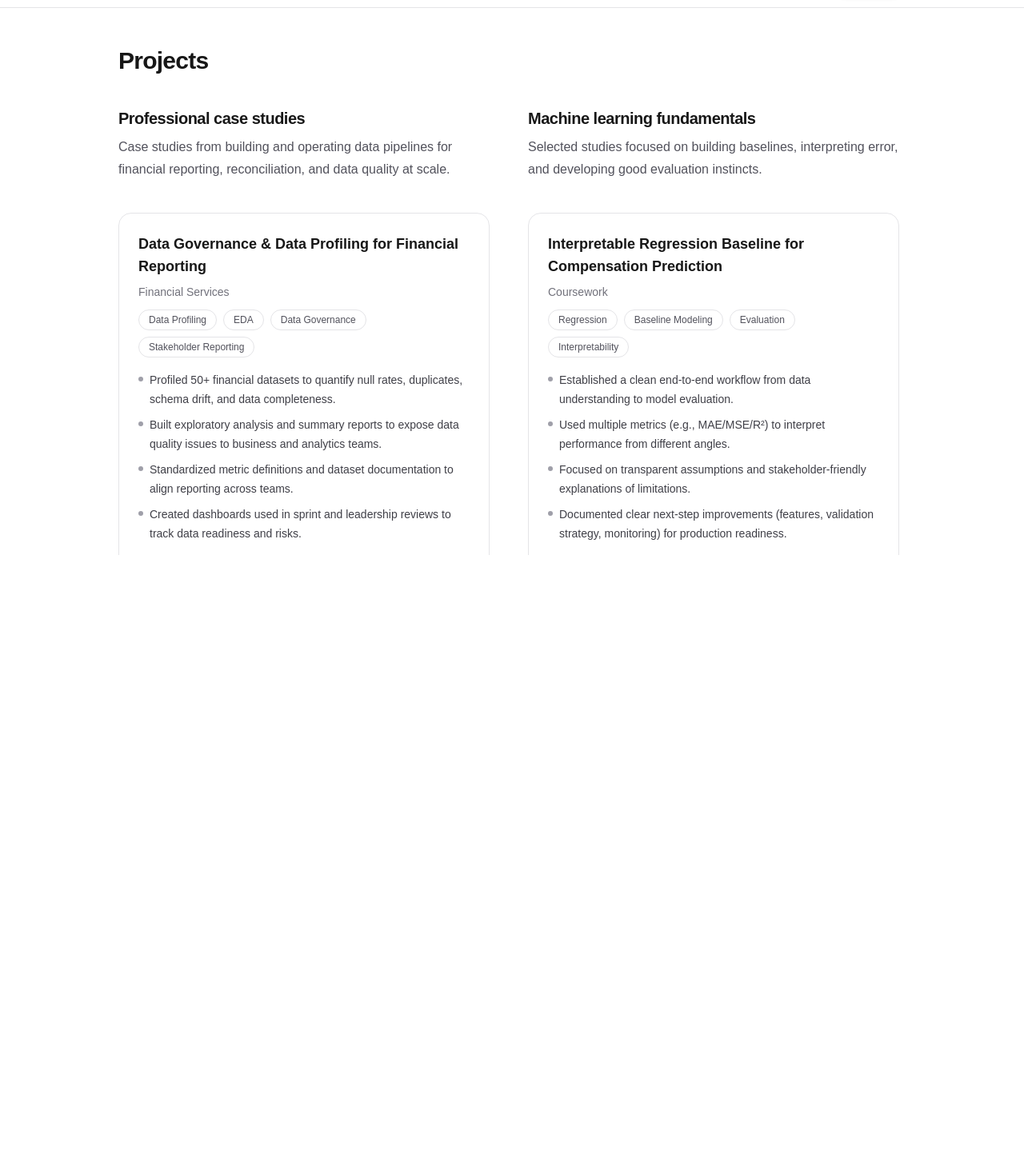
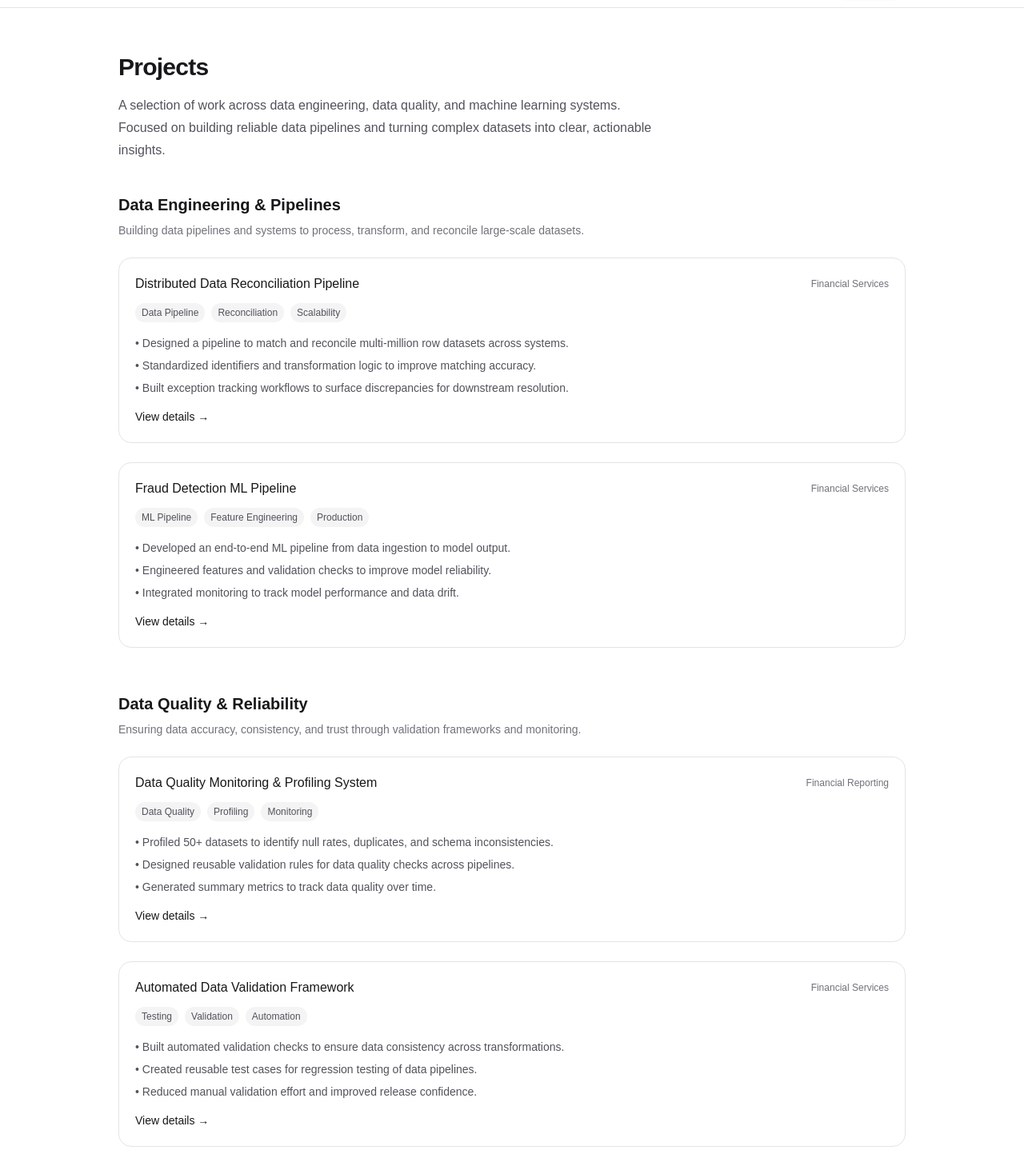
Before and after one commit to binnehc/binchen-site, a Next.js app: page /projects in a window 1280 px wide. Shown: the part 47-1510 px from the top of the page at 80% size. Before the commit the page ends 800 px from the top, so only its background shows below. Built offline with nearby package versions, Linux system fonts and the light colour scheme.

Commit message:
update content

```diff
--- a/app/projects/page.tsx
+++ b/app/projects/page.tsx
@@ -17,171 +17,161 @@ type ProjectGroup = {
 
 const projectGroups: ProjectGroup[] = [
   {
-    heading: "Professional case studies",
+    heading: "Data Engineering & Pipelines",
     subheading:
-      "Case studies from building and operating data pipelines for financial reporting, reconciliation, and data quality at scale.",
+      "Building data pipelines and systems to process, transform, and reconcile large-scale datasets.",
     items: [
       {
-        title: "Data Governance & Data Profiling for Financial Reporting",
+        title: "Distributed Data Reconciliation Pipeline",
         org: "Financial Services",
-        tags: ["Data Profiling", "EDA", "Data Governance", "Stakeholder Reporting"],
+        tags: ["Data Pipeline", "Reconciliation", "Scalability"],
+        href: "/projects/reconciliation",
         bullets: [
-          "Profiled 50+ financial datasets to quantify null rates, duplicates, schema drift, and data completeness.",
-          "Built exploratory analysis and summary reports to expose data quality issues to business and analytics teams.",
-          "Standardized metric definitions and dataset documentation to align reporting across teams.",
-          "Created dashboards used in sprint and leadership reviews to track data readiness and risks.",
+          "Designed a pipeline to match and reconcile multi-million row datasets across systems.",
+          "Standardized identifiers and transformation logic to improve matching accuracy.",
+          "Built exception tracking workflows to surface discrepancies for downstream resolution.",
         ],
-        href: "/projects/data-governance",
       },
       {
-        title: "Data Testing & Production Defect Validation",
+        title: "Fraud Detection ML Pipeline",
         org: "Financial Services",
-        tags: ["Data Testing", "Defect Validation", "QA Process"],
+        tags: ["ML Pipeline", "Feature Engineering", "Production"],
+        href: "/projects/fraud",
         bullets: [
-          "Converted real defect tickets into data validation tests to verify fixes and prevent regressions.",
-          "Built before-and-after dataset comparisons to confirm pipeline changes behaved as expected.",
-          "Validated downstream tables impacted by upstream fixes to ensure reporting accuracy.",
-          "Produced validation reports used by engineering and QA teams before production release.",
+          "Developed an end-to-end ML pipeline from data ingestion to model output.",
+          "Engineered features and validation checks to improve model reliability.",
+          "Integrated monitoring to track model performance and data drift.",
         ],
-        href: "/projects/data-testing",
-      },
-      {
-        title: "Large-Scale Data Reconciliation",
-        org: "Financial Services",
-        tags: ["Reconciliation", "Power Query", "Data Matching", "Data Quality", "Data Pipeline"],
-        bullets: [
-          "Designed a reconciliation workflow to normalize and match 50+ multi-million-row datasets.",
-          "Applied deterministic matching rules and exception handling to achieve ~95% matching accuracy.",
-          "Tracked 200+ reconciliation items in a centralized control sheet for operational visibility.",
-          "Generated stakeholder reports that increased reconciliation completion by ~10% and reduced errors by ~30%.",
-        ],
-        href: "/projects/reconciliation",
-      },
-      {
-        title: "Fraud Scoring Data Reliability & Monitoring (ML Pipeline)",
-        org: "Financial Services",
-        tags: ["Data Reliability", "ML Systems", "Monitoring", "Alerts", "SQL", "Python"],
-        bullets: [
-          "Built SQL/Python validations to ensure fraud signals and model inputs met freshness, completeness, and schema expectations.",
-          "Detected missing, delayed, and anomalous records before they impacted scoring and downstream decisions.",
-          "Implemented production alerts and lightweight runbooks to reduce time-to-detection for data and pipeline failures.",
-          "Maintained tracking and reporting to support weekly risk/ops reviews and prioritize fixes.",
-        ],
-        href: "/projects/fraud",
       },
     ],
   },
   {
-    heading: "Machine learning fundamentals",
+    heading: "Data Quality & Reliability",
     subheading:
-      "Selected studies focused on building baselines, interpreting error, and developing good evaluation instincts.",
+      "Ensuring data accuracy, consistency, and trust through validation frameworks and monitoring.",
     items: [
       {
-        title: "Interpretable Regression Baseline for Compensation Prediction",
-        org: "Coursework",
-        tags: ["Regression", "Baseline Modeling", "Evaluation", "Interpretability"],
+        title: "Data Quality Monitoring & Profiling System",
+        org: "Financial Reporting",
+        tags: ["Data Quality", "Profiling", "Monitoring"],
+        href: "/projects/data-governance",
         bullets: [
-          "Established a clean end-to-end workflow from data understanding to model evaluation.",
-          "Used multiple metrics (e.g., MAE/MSE/R²) to interpret performance from different angles.",
-          "Focused on transparent assumptions and stakeholder-friendly explanations of limitations.",
-          "Documented clear next-step improvements (features, validation strategy, monitoring) for production readiness.",
+          "Profiled 50+ datasets to identify null rates, duplicates, and schema inconsistencies.",
+          "Designed reusable validation rules for data quality checks across pipelines.",
+          "Generated summary metrics to track data quality over time.",
         ],
-        href: "/projects/regression-baseline",
       },
       {
-        title: "Diagnosing Regression Under Noise & Limited Data",
-        org: "Coursework",
-        tags: ["Regression", "Bias–Variance", "Error Analysis", "Model Diagnostics"],
+        title: "Automated Data Validation Framework",
+        org: "Financial Services",
+        tags: ["Testing", "Validation", "Automation"],
+        href: "/projects/data-testing",
         bullets: [
-          "Used controlled synthetic experiments to understand how noise inflates error and destabilizes evaluation.",
-          "Observed how small sample sizes increase coefficient variance and metric volatility across runs.",
-          "Interpreted metrics in context rather than treating single scores as absolute truth.",
-          "Translated findings into practical guidance for evaluation and expectation-setting.",
+          "Built automated validation checks to ensure data consistency across transformations.",
+          "Created reusable test cases for regression testing of data pipelines.",
+          "Reduced manual validation effort and improved release confidence.",
         ],
+      },
+    ],
+  },
+  {
+    heading: "Analytics & Data Modeling",
+    subheading:
+      "Transforming raw data into structured, analysis-ready datasets for business insights.",
+    items: [
+      {
+        title: "Regression Modeling & Diagnostics",
+        org: "Academic / Personal",
+        tags: ["Modeling", "EDA", "Statistics"],
         href: "/projects/regression-diagnostics",
+        bullets: [
+          "Built regression models and evaluated performance using cross-validation.",
+          "Analyzed bias-variance tradeoffs and model complexity.",
+          "Visualized model behavior using diagnostic plots.",
+        ],
+      },
+      {
+        title: "Regression Baseline Modeling",
+        org: "Academic / Personal",
+        tags: ["Baseline", "Evaluation"],
+        href: "/projects/regression-baseline",
+        bullets: [
+          "Established baseline models for comparison across multiple approaches.",
+          "Evaluated model performance using RMSE and cross-validation.",
+          "Provided interpretable insights into feature relationships.",
+        ],
       },
     ],
   },
 ];
+export default function ProjectsPage() {
+  return (
+    <main className="mx-auto w-full max-w-5xl px-5 py-14">
+      <h1 className="text-3xl font-semibold tracking-tight text-zinc-900">
+        Projects
+      </h1>
 
-function ProjectCard({ p }: { p: Project }) {
-  const content = (
-    <>
-      <div className="flex flex-wrap items-baseline justify-between gap-2">
-        <h3 className="text-lg font-semibold">{p.title}</h3>
-        <p className="text-sm text-zinc-500">{p.org}</p>
+      <p className="mt-4 max-w-2xl text-zinc-600 leading-7">
+        A selection of work across data engineering, data quality, and machine
+        learning systems. Focused on building reliable data pipelines and
+        turning complex datasets into clear, actionable insights.
+      </p>
+
+      <div className="mt-10 space-y-14">
+        {projectGroups.map((group) => (
+          <section key={group.heading}>
+            <h2 className="text-xl font-semibold text-zinc-900">
+              {group.heading}
+            </h2>
+
+            {group.subheading && (
+              <p className="mt-2 text-sm text-zinc-500 max-w-2xl">
+                {group.subheading}
+              </p>
+            )}
+
+            <div className="mt-6 grid gap-6">
+              {group.items.map((project) => (
+                <div
+                  key={project.title}
+                  className="rounded-2xl border border-zinc-200 p-5 hover:shadow-sm transition"
+                >
+                  <div className="flex items-center justify-between">
+                    <h3 className="text-base font-medium text-zinc-900">
+                      {project.title}
+                    </h3>
+                    <span className="text-xs text-zinc-500">
+                      {project.org}
+                    </span>
                   </div>
 
                   <div className="mt-3 flex flex-wrap gap-2">
-        {p.tags.map((t) => (
+                    {project.tags.map((tag) => (
                       <span
-            key={t}
-            className="rounded-full border border-zinc-200 bg-white px-3 py-1 text-xs text-zinc-600"
+                        key={tag}
+                        className="text-xs px-2 py-1 rounded-full bg-zinc-100 text-zinc-600"
                       >
-            {t}
+                        {tag}
                       </span>
                     ))}
                   </div>
 
-      <ul className="mt-4 space-y-2 text-sm leading-6 text-zinc-700">
-        {p.bullets.map((b) => (
-          <li key={b} className="flex gap-2">
-            <span className="mt-2 h-1.5 w-1.5 shrink-0 rounded-full bg-zinc-400" />
-            <span>{b}</span>
-          </li>
+                  <ul className="mt-4 space-y-2 text-sm text-zinc-600">
+                    {project.bullets.map((b, i) => (
+                      <li key={i}>• {b}</li>
                     ))}
                   </ul>
 
-      {p.href ? (
-        <p className="mt-4 text-sm font-medium text-zinc-900">
-          View case study →
-        </p>
-      ) : null}
-    </>
-  );
-
-  const className =
-    "block rounded-2xl border border-zinc-200 bg-white p-6 hover:bg-zinc-50";
-
-  if (p.href) {
-    return (
-      <Link href={p.href} className={className}>
-        {content}
+                  {project.href && (
+                    <Link
+                      href={project.href}
+                      className="mt-4 inline-block text-sm text-zinc-900 hover:underline"
+                    >
+                      View details →
                     </Link>
-    );
-  }
-
-  return <div className={className}>{content}</div>;
-}
-
-export default function ProjectsPage() {
-  return (
-    <main className="mx-auto w-full max-w-5xl px-5 py-12">
-      <h1 className="text-3xl font-semibold tracking-tight">Projects</h1>
-
-      {/* Two-column layout with independent scroll */}
-      <div className="mt-10 grid grid-cols-1 gap-10 md:grid-cols-2">
-        {projectGroups.map((g) => (
-          <section key={g.heading} className="flex max-h-[70vh] flex-col">
-            {/* Header */}
-            <div className="mb-6 sticky top-0 z-10 bg-white pb-4">
-              <h2 className="text-xl font-semibold tracking-tight">
-                {g.heading}
-              </h2>
-              {g.subheading ? (
-                <p className="mt-2 text-base leading-7 text-zinc-600">
-                  {g.subheading}
-                </p>
-              ) : null}
+                  )}
                 </div>
-
-            {/* Scrollable list */}
-            <div className="flex-1 overflow-y-auto pr-2">
-              <div className="grid gap-4">
-                {g.items.map((p) => (
-                  <ProjectCard key={p.title} p={p} />
               ))}
-              </div>
             </div>
           </section>
         ))}
--- a/app/projects/regression-diagnostics/page.tsx
+++ b/app/projects/regression-diagnostics/page.tsx
@@ -1,181 +1,67 @@
-// app/projects/page.tsx
+// app/projects/regression-diagnostics/page.tsx
 import Link from "next/link";
 
-type Project = {
-  title: string;
-  org: string;
-  bullets: string[];
-  tags: string[];
-  href?: string;
-};
+export default function RegressionDiagnostics() {
+  return (
+    <main className="mx-auto w-full max-w-3xl px-5 py-12">
+      <Link
+        href="/projects"
+        className="text-sm text-zinc-600 hover:text-zinc-900"
+      >
+        ← Back to Projects
+      </Link>
 
-type ProjectGroup = {
-  heading: string;
-  subheading?: string;
-  items: Project[];
-};
+      <p className="mt-6 text-sm text-zinc-500">Project</p>
 
-const projectGroups: ProjectGroup[] = [
-  {
-    heading: "Data Engineering & Pipelines",
-    subheading:
-      "Building data pipelines and systems to process, transform, and reconcile large-scale datasets.",
-    items: [
-      {
-        title: "Distributed Data Reconciliation Pipeline",
-        org: "Financial Services",
-        tags: ["Data Pipeline", "Reconciliation", "Scalability"],
-        href: "/projects/reconciliation",
-        bullets: [
-          "Designed a pipeline to match and reconcile multi-million row datasets across systems.",
-          "Standardized identifiers and transformation logic to improve matching accuracy.",
-          "Built exception tracking workflows to surface discrepancies for downstream resolution.",
-        ],
-      },
-      {
-        title: "Fraud Detection ML Pipeline",
-        org: "Financial Services",
-        tags: ["ML Pipeline", "Feature Engineering", "Production"],
-        href: "/projects/fraud",
-        bullets: [
-          "Developed an end-to-end ML pipeline from data ingestion to model output.",
-          "Engineered features and validation checks to improve model reliability.",
-          "Integrated monitoring to track model performance and data drift.",
-        ],
-      },
-    ],
-  },
-  {
-    heading: "Data Quality & Reliability",
-    subheading:
-      "Ensuring data accuracy, consistency, and trust through validation frameworks and monitoring.",
-    items: [
-      {
-        title: "Data Quality Monitoring & Profiling System",
-        org: "Financial Reporting",
-        tags: ["Data Quality", "Profiling", "Monitoring"],
-        href: "/projects/data-governance",
-        bullets: [
-          "Profiled 50+ datasets to identify null rates, duplicates, and schema inconsistencies.",
-          "Designed reusable validation rules for data quality checks across pipelines.",
-          "Generated summary metrics to track data quality over time.",
-        ],
-      },
-      {
-        title: "Automated Data Validation Framework",
-        org: "Financial Services",
-        tags: ["Testing", "Validation", "Automation"],
-        href: "/projects/data-testing",
-        bullets: [
-          "Built automated validation checks to ensure data consistency across transformations.",
-          "Created reusable test cases for regression testing of data pipelines.",
-          "Reduced manual validation effort and improved release confidence.",
-        ],
-      },
-    ],
-  },
-  {
-    heading: "Analytics & Data Modeling",
-    subheading:
-      "Transforming raw data into structured, analysis-ready datasets for business insights.",
-    items: [
-      {
-        title: "Regression Modeling & Diagnostics",
-        org: "Academic / Personal",
-        tags: ["Modeling", "EDA", "Statistics"],
-        href: "/projects/regression-diagnostics",
-        bullets: [
-          "Built regression models and evaluated performance using cross-validation.",
-          "Analyzed bias-variance tradeoffs and model complexity.",
-          "Visualized model behavior using diagnostic plots.",
-        ],
-      },
-      {
-        title: "Regression Baseline Modeling",
-        org: "Academic / Personal",
-        tags: ["Baseline", "Evaluation"],
-        href: "/projects/regression-baseline",
-        bullets: [
-          "Established baseline models for comparison across multiple approaches.",
-          "Evaluated model performance using RMSE and cross-validation.",
-          "Provided interpretable insights into feature relationships.",
-        ],
-      },
-    ],
-  },
-];
-export default function ProjectsPage() {
-  return (
-    <main className="mx-auto w-full max-w-5xl px-5 py-14">
-      <h1 className="text-3xl font-semibold tracking-tight text-zinc-900">
-        Projects
+      <h1 className="mt-2 text-3xl font-semibold tracking-tight">
+        Regression Modeling & Diagnostics
       </h1>
 
-      <p className="mt-4 max-w-2xl text-zinc-600 leading-7">
-        A selection of work across data engineering, data quality, and machine
-        learning systems. Focused on building reliable data pipelines and
-        turning complex datasets into clear, actionable insights.
+      <p className="mt-4 text-zinc-600 leading-7">
+        Built and evaluated regression models to understand relationships
+        between variables, diagnose model performance, and analyze bias-variance
+        tradeoffs using cross-validation techniques.
       </p>
 
-      <div className="mt-10 space-y-14">
-        {projectGroups.map((group) => (
-          <section key={group.heading}>
-            <h2 className="text-xl font-semibold text-zinc-900">
-              {group.heading}
-            </h2>
+      {/* Problem */}
+      <section className="mt-10">
+        <h2 className="text-xl font-semibold">Problem</h2>
+        <p className="mt-3 text-zinc-600 leading-7">
+          The goal was to evaluate how model complexity affects prediction
+          performance, and to identify the optimal model using different
+          validation strategies.
+        </p>
+      </section>
 
-            {group.subheading && (
-              <p className="mt-2 text-sm text-zinc-500 max-w-2xl">
-                {group.subheading}
-              </p>
-            )}
+      {/* Approach */}
+      <section className="mt-10">
+        <h2 className="text-xl font-semibold">Approach</h2>
+        <ul className="mt-3 space-y-2 text-zinc-600">
+          <li>• Built polynomial regression models of varying degrees</li>
+          <li>• Applied cross-validation techniques (5-fold, repeated CV, LOO)</li>
+          <li>• Compared training vs validation error</li>
+        </ul>
+      </section>
 
-            <div className="mt-6 grid gap-6">
-              {group.items.map((project) => (
-                <div
-                  key={project.title}
-                  className="rounded-2xl border border-zinc-200 p-5 hover:shadow-sm transition"
-                >
-                  <div className="flex items-center justify-between">
-                    <h3 className="text-base font-medium text-zinc-900">
-                      {project.title}
-                    </h3>
-                    <span className="text-xs text-zinc-500">
-                      {project.org}
-                    </span>
-                  </div>
+      {/* Implementation */}
+      <section className="mt-10">
+        <h2 className="text-xl font-semibold">Implementation</h2>
+        <ul className="mt-3 space-y-2 text-zinc-600">
+          <li>• Python (NumPy, scikit-learn)</li>
+          <li>• Model evaluation using RMSE</li>
+          <li>• Visualization with Matplotlib / Seaborn</li>
+        </ul>
+      </section>
 
-                  <div className="mt-3 flex flex-wrap gap-2">
-                    {project.tags.map((tag) => (
-                      <span
-                        key={tag}
-                        className="text-xs px-2 py-1 rounded-full bg-zinc-100 text-zinc-600"
-                      >
-                        {tag}
-                      </span>
-                    ))}
-                  </div>
-
-                  <ul className="mt-4 space-y-2 text-sm text-zinc-600">
-                    {project.bullets.map((b, i) => (
-                      <li key={i}>• {b}</li>
-                    ))}
-                  </ul>
-
-                  {project.href && (
-                    <Link
-                      href={project.href}
-                      className="mt-4 inline-block text-sm text-zinc-900 hover:underline"
-                    >
-                      View details →
-                    </Link>
-                  )}
-                </div>
-              ))}
-            </div>
-          </section>
-        ))}
-      </div>
+      {/* Insights */}
+      <section className="mt-10">
+        <h2 className="text-xl font-semibold">Key Insights</h2>
+        <ul className="mt-3 space-y-2 text-zinc-600">
+          <li>• Higher-degree models can overfit without proper validation</li>
+          <li>• Cross-validation provides more reliable performance estimates</li>
+          <li>• Bias-variance tradeoff is critical in model selection</li>
+        </ul>
+      </section>
     </main>
   );
 }
```
Lines whose indentation alone changed are shown as unchanged.
